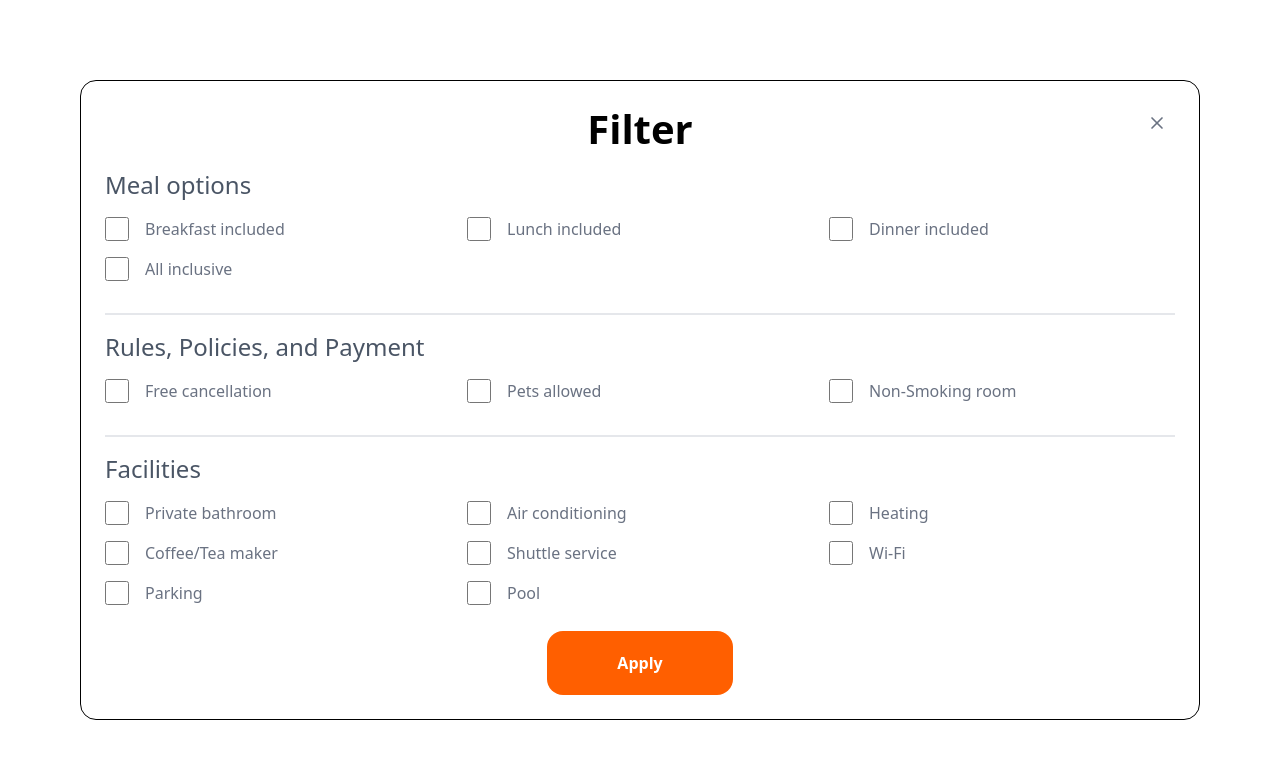
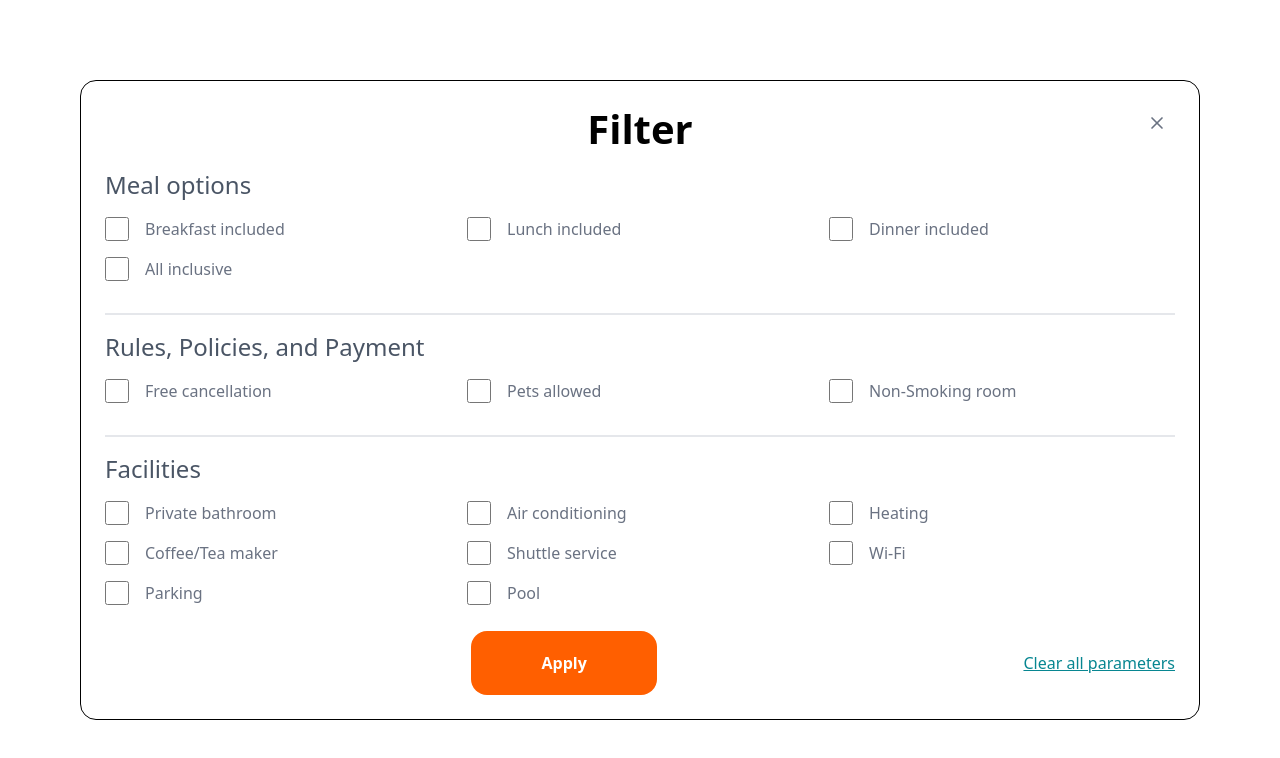
Before and after one commit to Jenya2196/wwt-filter-modal, a React app: page / in a window 1280 px wide. Both pictures are taken after a click on the button "Open Filters". Shown: the top 758 px of the page. Built offline with nearby package versions, Linux system fonts and the light colour scheme; the HTML template or start-up script is replaced by a standard one.

Commit message:
feat(filter): improve FilterModal footer layout and add "Clear all parameters" button
- Adjust footer layout for better alignment
- Add "Clear all parameters" button for resetting selections

```diff
--- a/src/components/FilterModal.tsx
+++ b/src/components/FilterModal.tsx
@@ -111,12 +111,17 @@ function FilterModal({
 					))}
 
 					<Modal.Footer>
-						<div className="flex items-center justify-center">
-							<button
-								onClick={handleApply}
-								className="rounded-2xl w-[186px] h-[64px] p-2 bg-[#FF5F00] text-white font-semibold text-base"
-							>
-								Apply
+						<div className="flex items-center justify-between w-full">
+							<div className="flex-1 flex justify-center">
+								<button
+									onClick={handleApply}
+									className="rounded-2xl w-[186px] h-[64px] p-2 bg-[#FF5F00] text-white font-semibold text-base"
+								>
+									Apply
+								</button>
+							</div>
+							<button className="underline text-[#078691] font-medium hover:cursor-pointer">
+								Clear all parameters
 							</button>
 						</div>
 					</Modal.Footer>
```
